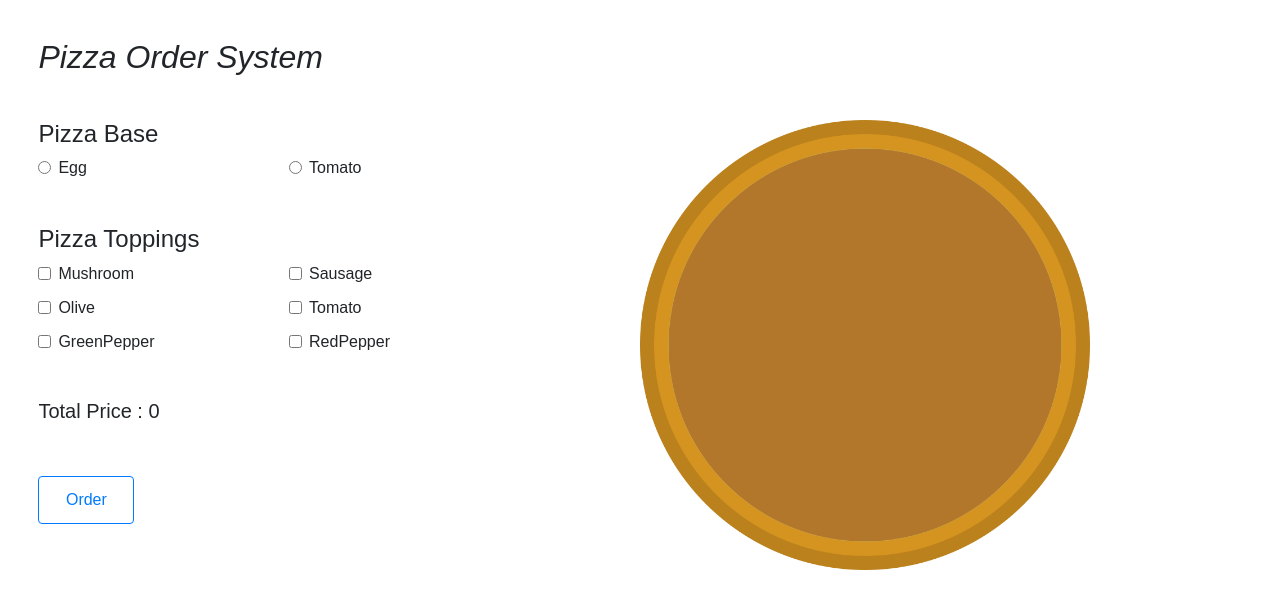
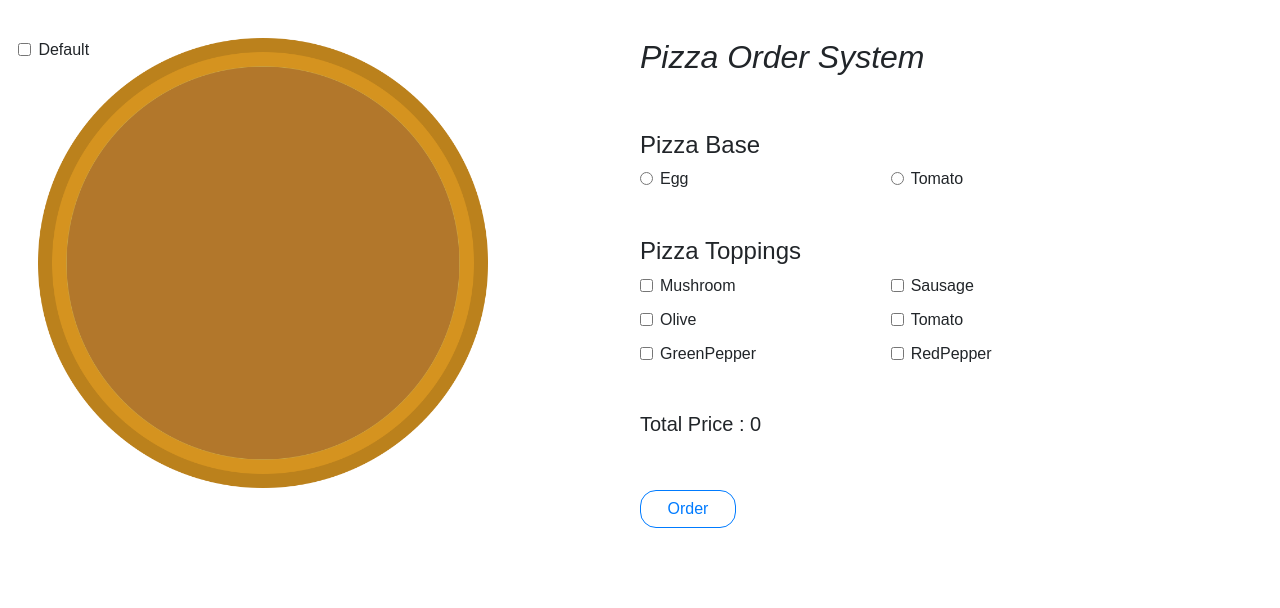
Before and after one commit to Pramod94/Pizza, a React (Create React App) app: page / in a window 1280 px wide. Shown: the top 608 px of the page. Built offline with nearby package versions, Linux system fonts and the light colour scheme.

Commit message:
Basic working code

```diff
--- a/src/App.css
+++ b/src/App.css
@@ -2,6 +2,7 @@
   margin: 3%;
   display: grid;
   grid-gap: 7%;
+  /* grid-template-rows: 1fr 2fr; */
 }
 
 .heading{
@@ -10,24 +11,26 @@
 
 .wrapper{
 display: grid;
-grid-template-columns: 40% 40%;
-grid-gap: 10%;
+/* grid-template-rows: 10%; */
+grid-template-columns: 50% 40%;
+/* grid-gap: 10%; */
 }
 
 .Content{
   display: grid;
+  grid-gap: 15%;
 }
 
 .button{
   width: 6em;
-  height: 3em;
+  /* height: 3em; */
+  border-radius: 1em;
 }
 
-.Image{
+.image-grid {
   position: relative;
 }
 
-.onClickImage{
- position: absolute;
- top: 0%;
+.stack-images {
+  position: absolute;
 }
--- a/src/App.js
+++ b/src/App.js
@@ -4,6 +4,8 @@ import Toppings from './Components/Pizza_Toppings/Toppings';
 import Contents from './Components/Contents.json';
 import Constants from './Constants';
 import Pizza from './Components/Pizza_Image/Image';
+import Order from './Components/Pizza_Order/Order';
+import Toggle from './Components/Default/Default';
 import 'bootstrap/dist/css/bootstrap.css';
 import './App.css';
 
@@ -12,17 +14,21 @@ class App extends Component {
     super(props);
     this.state = {
       total: 0,
-      pizzaImage: []
+      pizzaImage: [],
+      showContent: true,
+      baseState : false,
+      toppingsState : false
     }
   }
 
   handleChange = (e, content) => {
-    const val = Number(e.target.value);
+    const val = Number(content.price);
 
     switch (e.target.type) {
       case 'radio':
         Constants.baseTotal = val;
         Constants.baseImages = content.image;
+        console.log(this.state.baseState);
         break;
 
       case 'checkbox':
@@ -45,29 +51,66 @@ class App extends Component {
     })
   }
 
+  handleOrder = () => {
+    console.log("Order Clicked");
+    this.setState({ showContent: false })
+  }
+
+  handleCancel = () => {
+    this.setState(
+      {
+        showContent: true,
+        // total : 0,
+        // pizzaImage : []
+      })
+  }
+
+  handleDefault = () => {
+    console.log("Default handler");
+  }
+
+  // temp = true;
+
   render() {
     return (
       <div className="overview">
-        <h2 className="heading">{Constants.heading}</h2>
 
         <div className="wrapper">
-
-          <div className="Content">
-            <PizzaBase base={Contents.base} baseChange={this.handleChange} />
-            <Toppings toppings={Contents.toppings} toppingsChange={this.handleChange} />
-            <h5>{Constants.total}{this.state.total}</h5>
-            <button className="btn btn-outline-primary button">{Constants.button}</button>
+          <div>
+          <div className="image-grid">
+            <img className="stack-images" src={Contents.default_image} alt={Constants.alt} width={Constants.width}
+              height={Constants.height} />
+            <Pizza img={this.state.pizzaImage} />
+          </div>
+          <Toggle default={this.handleDefault}/>
           </div>
 
-          <div className="Image">
-            <img src={Contents.default_image} alt={Constants.alt} width={Constants.width}
-              height={Constants.height} />
-           <div className="onClickImage">
-            <Pizza img={this.state.pizzaImage} />
-           </div>
-          </div>
+          {this.state.showContent &&
+            <div className="Content">
+              <h2 className="heading">{Constants.heading}</h2>
+              <PizzaBase
+              base={Contents.base}
+              baseChange={this.handleChange}
+              check={this.state.baseState}
+               />
+              <Toppings toppings={Contents.toppings} toppingsChange={this.handleChange} />
+              <h5>{Constants.total}{this.state.total}</h5>
+              <button className="btn btn-outline-primary button"
+                onClick={this.handleOrder}
+              >{Constants.button}</button>
+            </div>
+          }
+          {!this.state.showContent &&
+            <Order price={this.state.total} cancel={this.handleCancel} />
+          }
+        </div>
 
-        </div>
+        {/* <div class="form-check">
+          <input class="form-check-input" type="checkbox" defaultChecked={this.temp} id="defaultCheck1" />
+          <label class="form-check-label" for="defaultCheck1">
+            Default checkbox
+          </label>
+        </div> */}
       </div>
     );
   }
--- a/src/Components/Contents.json
+++ b/src/Components/Contents.json
@@ -43,5 +43,6 @@
       "image": "./Pizza-Images/papperRed.png",
       "price": 70
     }
-  ]
+  ],
+  "payment" : ["Pay at the door", "Credit Card"]
 }
--- a/src/Components/Default/Default.js
+++ b/src/Components/Default/Default.js
@@ -1,14 +1,16 @@
 import React from 'react';
-// import '../Default/Toggle.css';
 import 'bootstrap/dist/css/bootstrap.css';
+import Constants from '../../Constants';
 
-function Default_Toggle(props){
-  return(
+function Default_Toggle(props) {
+  return (
     <div>
-       <label>
-         <input type="checkbox" onChange={props.onDefault}/>
-         Default
-         </label>
+      <label className="form-check-label">
+        <input className="form-check-input" type="checkbox"
+          onChange={props.default}
+        />
+        {Constants.toggleName}
+      </label>
     </div>
   )
 }
--- a/src/Components/Pizza_Base/Base_Items.css
+++ /dev/null
@@ -1,6 +0,0 @@
-/* .items{
- display: grid;
- grid-template-columns: 50% 50%;
- grid-template-rows: 1fr;
- grid-gap: 50px;
-} */
--- a/src/Components/Pizza_Base/Pizza_Base.js
+++ b/src/Components/Pizza_Base/Pizza_Base.js
@@ -1,7 +1,6 @@
 import React from 'react';
 import 'bootstrap/dist/css/bootstrap.css';
 import Constants from '../../Constants';
-import '../Pizza_Base/Base_Items.css';
 
 function Pizza_Base(props) {
   return (
@@ -11,13 +10,13 @@ function Pizza_Base(props) {
       {
         props.base.map(base => {
           return (
-            <div key={base.name} className="form-check">
+            <div className="item" key={base.name} className="form-check">
+              <label className="form-check-label">
               <input className="form-check-input" type="radio"
                 name="Pizza Base" id={base.name}
-                value={base.price}
+                defaultChecked={props.check}
                 onChange={(e) => props.baseChange(e,base)}
               />
-              <label className="form-check-label">
                 {base.name}
               </label>
             </div>
--- a/src/Components/Pizza_Image/Image.js
+++ b/src/Components/Pizza_Image/Image.js
@@ -5,7 +5,7 @@ function Pizza(props){
   return(
     <div>
       {props.img.map(imageUrl => {
-        return <img key={imageUrl} src={imageUrl} alt={Constants.alt}
+        return <img className="stack-images" key={imageUrl} src={imageUrl} alt={Constants.alt}
         width={Constants.width} height={Constants.height}/>
       })}
     </div>
--- /dev/null
+++ b/src/Components/Pizza_Order/Order.js
@@ -0,0 +1,30 @@
+import React from 'react';
+import Constants from '../../Constants';
+import Contents from '../Contents.json';
+import 'bootstrap/dist/css/bootstrap.css';
+
+function Order(props) {
+  return (
+    <div>
+      <h3>{Constants.orderSection}</h3>
+      <div>{Constants.price} {props.price}</div>
+      <div>
+        <h4>{Constants.paymentMethod}</h4>
+        {Contents.payment.map(pay => {
+          return (
+            <label className="form-check-label">
+              <input className="form-check-input" name="Payment" type="radio" />
+              {pay}
+            </label>
+          )
+        })}
+      </div>
+      <div>
+        <button onClick={props.cancel}>{Constants.OrderCancel}</button>
+        <button>{Constants.OrderConfirm}</button>
+      </div>
+    </div>
+  )
+}
+
+export default Order;
--- a/src/Components/Pizza_Toppings/Toppings.css
+++ b/src/Components/Pizza_Toppings/Toppings.css
@@ -4,3 +4,15 @@
   grid-template-rows: 1fr;
   grid-gap: 10px;
  }
+
+ /* .form-check{
+   cursor: pointer;
+ } */
+
+ .form-check-label{
+   cursor: pointer;
+ }
+
+ .form-check-input{
+   cursor: pointer;
+ }
--- a/src/Components/Pizza_Toppings/Toppings.js
+++ b/src/Components/Pizza_Toppings/Toppings.js
@@ -11,10 +11,10 @@ function Toppings(props) {
         props.toppings.map(toppings => {
           return (
             <div key={toppings.name} className="form-check">
+              <label className="form-check-label">
               <input className="form-check-input" type="checkbox" value={toppings.price}
                 onChange={(e) => props.toppingsChange(e, toppings)}
               />
-              <label className="form-check-label">
                 {toppings.name}
               </label>
             </div>
--- a/src/Constants.js
+++ b/src/Constants.js
@@ -16,5 +16,15 @@ export default {
   toppingsImages : [],
   width : "450px",
   height : "450px",
-  alt : "Pizza"
+  alt : "Pizza",
+
+  //Pizza Order
+  orderSection : "Pizza Order Section",
+  price : "Pizza price :",
+  paymentMethod : "Payment Method",
+  OrderCancel : "Cancel",
+  OrderConfirm : "Confirm",
+
+  //Default Toggle
+  toggleName : "Default"
 }
```
